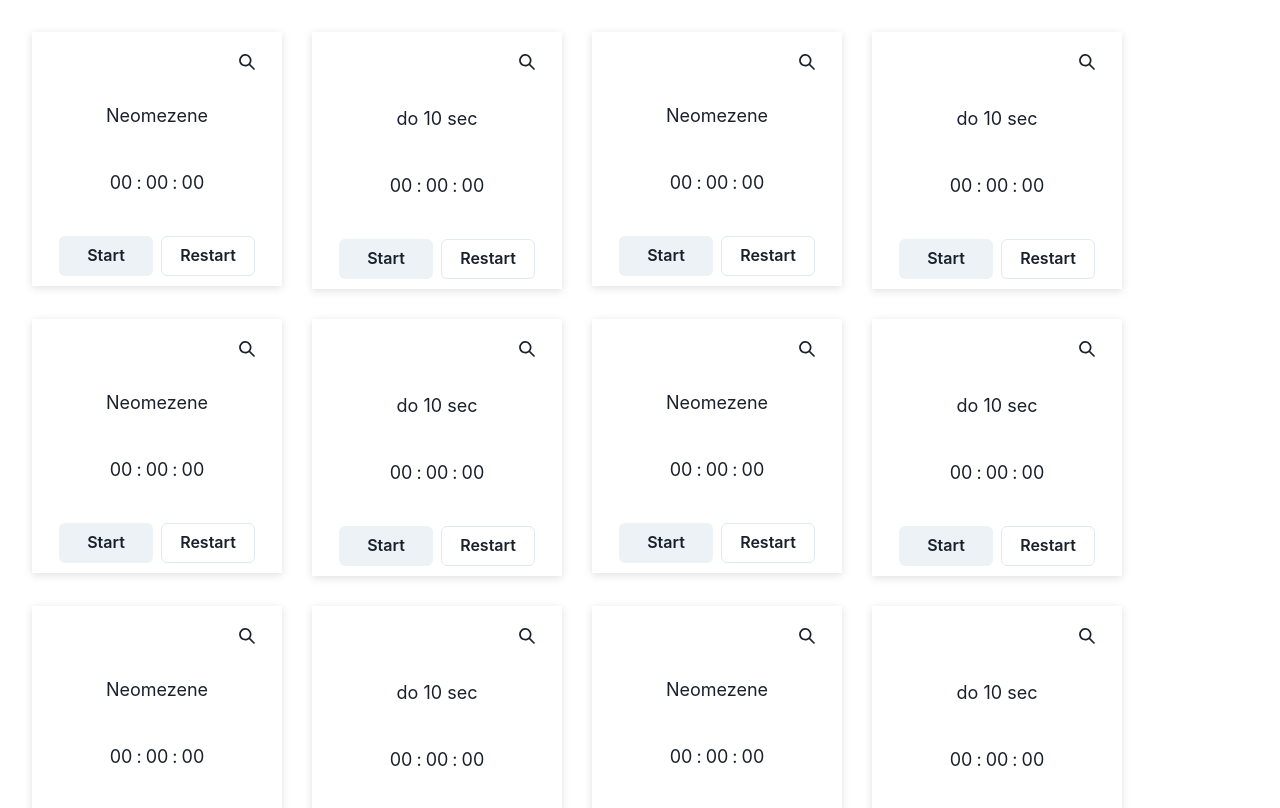
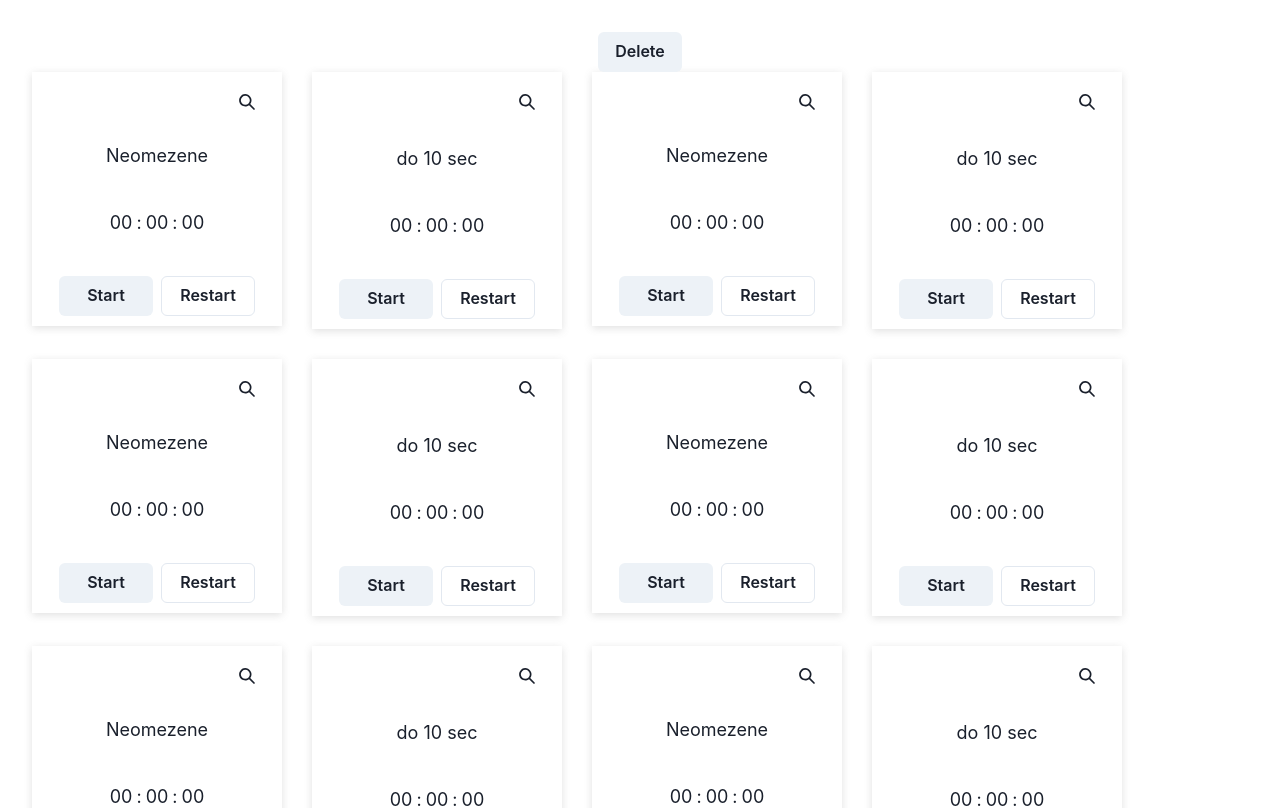
Before and after one commit to JakubIzzaldin/StopWatchApp, a React (Vite) app: page / in a window 1280 px wide. Shown: the top 808 px of the page. Built offline with nearby package versions, Linux system fonts and the light colour scheme; no server answers.

Commit message:
feat(JI) added queries get delete post

```diff
--- a/src/App.tsx
+++ b/src/App.tsx
@@ -1,9 +1,20 @@
 import './App.css';
 import {StopWatch} from './components/StopWatch/StopWatch.tsx';
-import {Wrap, WrapItem} from '@chakra-ui/react';
+import {Box, Button, Wrap, WrapItem} from '@chakra-ui/react';
+import {useStopWatchQueries} from './hooks/query/useStopWatchQueries.ts';
 
 function App() {
+  const {query, addStopWatch, deleteStopWatch} = useStopWatchQueries();
+
   return (
+    <Box>
+      <Button
+        onClick={() => {
+          deleteStopWatch.mutate({name: 'StopWatch'});
+        }}
+      >
+        Delete
+      </Button>
       <Wrap spacing="30px">
         <WrapItem>
           <StopWatch title={'Neomezene'} />
@@ -48,6 +59,7 @@ function App() {
           <StopWatch durationInSec={10} title={'do 10 sec'} />
         </WrapItem>
       </Wrap>
+    </Box>
   );
 }
 
--- a/src/components/StopWatch/StopWatch.tsx
+++ b/src/components/StopWatch/StopWatch.tsx
@@ -30,11 +30,19 @@ export const StopWatch = ({
     >
       <HStack justifyContent={'flex-end'}>
         {isInDetailMode ? (
-          <Button onClick={() => setIsInDetailMode(false)} variant={'ghost'}>
+          <Button
+            onClick={() => setIsInDetailMode(false)}
+            variant={'ghost'}
+            _focus={{outline: 'none'}}
+          >
             <Icon as={SmallCloseIcon} />
           </Button>
         ) : (
-          <Button onClick={() => setIsInDetailMode(true)} variant={'ghost'}>
+          <Button
+            onClick={() => setIsInDetailMode(true)}
+            variant={'ghost'}
+            _focus={{outline: 'none'}}
+          >
             <Icon as={SearchIcon} />
           </Button>
         )}
--- /dev/null
+++ b/src/hooks/query/useStopWatchQueries.ts
@@ -0,0 +1,20 @@
+import {useMutation, useQuery} from '@tanstack/react-query';
+import axios from 'axios';
+
+export const useStopWatchQueries = () => {
+  const query = useQuery<any>({
+    queryKey: ['stopWatchList'],
+    queryFn: () => axios.get('/api'),
+  });
+  const addStopWatch = useMutation({
+    mutationFn: (body: {start_time: number; elapsed_time: number; name: string}) =>
+      axios.post('/api', body),
+  });
+  const deleteStopWatch = useMutation({
+    mutationFn: (body: {name: string}) => axios.delete(`/api?name=${body.name}`, {}),
+    onSuccess: () => {
+      query.refetch();
+    },
+  });
+  return {query, addStopWatch, deleteStopWatch};
+};
--- a/vite.config.ts
+++ b/vite.config.ts
@@ -1,7 +1,11 @@
-import { defineConfig } from 'vite'
-import react from '@vitejs/plugin-react-swc'
+import {defineConfig} from 'vite';
+import react from '@vitejs/plugin-react-swc';
 
-// https://vitejs.dev/config/
 export default defineConfig({
+  server: {
+    proxy: {
+      '/api': 'https://example.vitrix.cz/api/jakubizzaldin',
+    },
+  },
   plugins: [react()],
-})
+});
```
Lines whose indentation alone changed are shown as unchanged.
